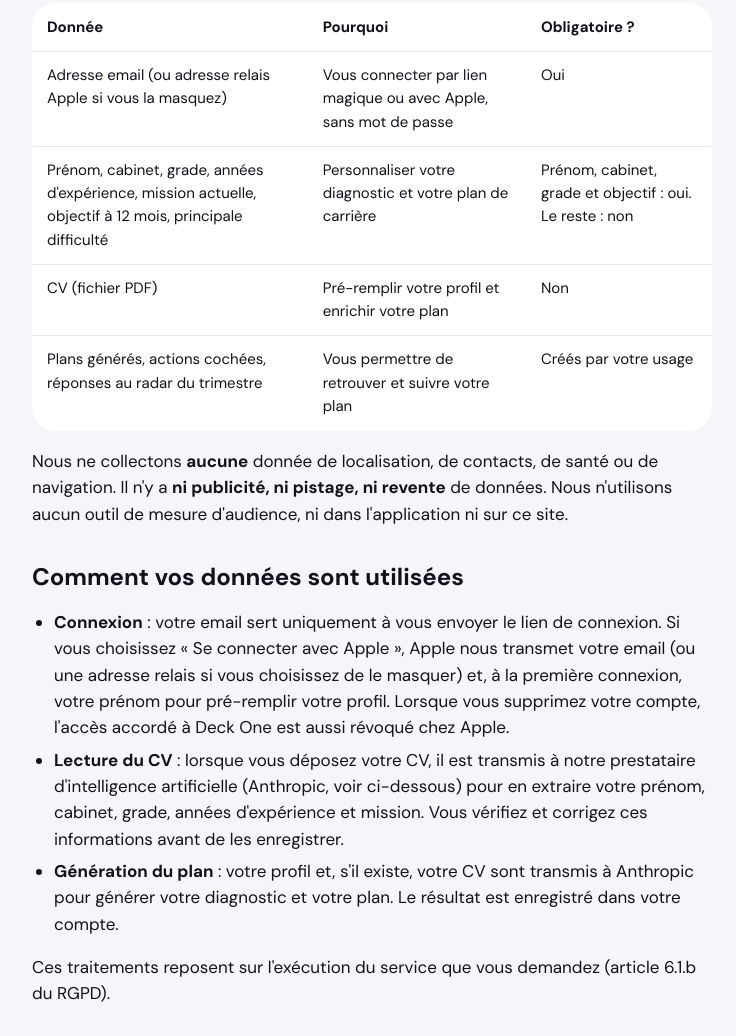
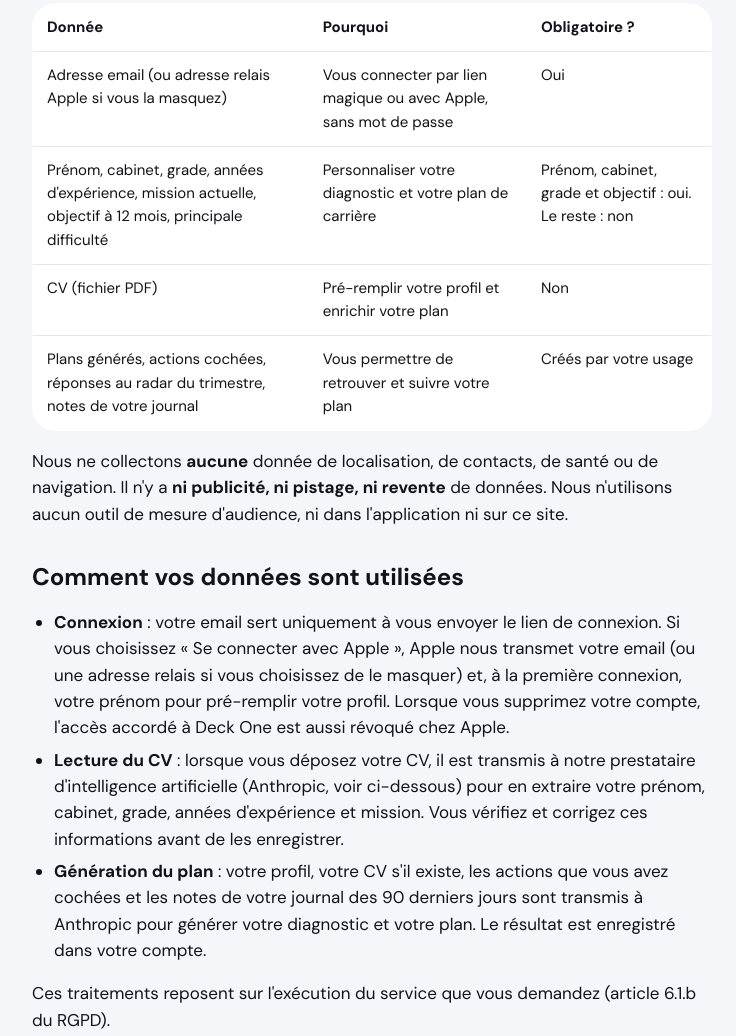
Before and after one commit to ChloeTrovoada/deckone-site, a plain HTML site: page confidentialite/index.html in a window 1280 px wide. Shown: the part 511-1547 px from the top of the page, without its empty margins (268-1004 px from the left). Drawn offline with Linux system fonts and the light colour scheme.

Commit message:
Politique : journal et actions cochées transmis pour la génération du plan
Co-Authored-By: Claude Opus 5.5 <noreply@anthropic.com>

```diff
--- a/confidentialite/index.html
+++ b/confidentialite/index.html
@@ -32,7 +32,7 @@
           <tr><td>Adresse email (ou adresse relais Apple si vous la masquez)</td><td>Vous connecter par lien magique ou avec Apple, sans mot de passe</td><td>Oui</td></tr>
           <tr><td>Prénom, cabinet, grade, années d'expérience, mission actuelle, objectif à 12 mois, principale difficulté</td><td>Personnaliser votre diagnostic et votre plan de carrière</td><td>Prénom, cabinet, grade et objectif : oui. Le reste : non</td></tr>
           <tr><td>CV (fichier PDF)</td><td>Pré-remplir votre profil et enrichir votre plan</td><td>Non</td></tr>
-          <tr><td>Plans générés, actions cochées, réponses au radar du trimestre</td><td>Vous permettre de retrouver et suivre votre plan</td><td>Créés par votre usage</td></tr>
+          <tr><td>Plans générés, actions cochées, réponses au radar du trimestre, notes de votre journal</td><td>Vous permettre de retrouver et suivre votre plan</td><td>Créés par votre usage</td></tr>
         </tbody>
       </table>
     </div>
@@ -42,7 +42,7 @@
     <ul>
       <li><strong>Connexion</strong> : votre email sert uniquement à vous envoyer le lien de connexion. Si vous choisissez « Se connecter avec Apple », Apple nous transmet votre email (ou une adresse relais si vous choisissez de le masquer) et, à la première connexion, votre prénom pour pré-remplir votre profil. Lorsque vous supprimez votre compte, l'accès accordé à Deck One est aussi révoqué chez Apple.</li>
       <li><strong>Lecture du CV</strong> : lorsque vous déposez votre CV, il est transmis à notre prestataire d'intelligence artificielle (Anthropic, voir ci-dessous) pour en extraire votre prénom, cabinet, grade, années d'expérience et mission. Vous vérifiez et corrigez ces informations avant de les enregistrer.</li>
-      <li><strong>Génération du plan</strong> : votre profil et, s'il existe, votre CV sont transmis à Anthropic pour générer votre diagnostic et votre plan. Le résultat est enregistré dans votre compte.</li>
+      <li><strong>Génération du plan</strong> : votre profil, votre CV s'il existe, les actions que vous avez cochées et les notes de votre journal des 90 derniers jours sont transmis à Anthropic pour générer votre diagnostic et votre plan. Le résultat est enregistré dans votre compte.</li>
     </ul>
     <p>Ces traitements reposent sur l'exécution du service que vous demandez (article 6.1.b du RGPD).</p>
 
@@ -55,7 +55,7 @@
     <p>Personne d'autre n'a accès à vos données.</p>
 
     <h2>Combien de temps nous les conservons</h2>
-    <p>Vos données sont conservées tant que votre compte existe. Lorsque vous supprimez votre compte, votre profil, votre CV, vos plans, vos actions cochées et vos réponses sont <strong>effacés immédiatement et définitivement</strong>.</p>
+    <p>Vos données sont conservées tant que votre compte existe. Lorsque vous supprimez votre compte, votre profil, votre CV, vos plans, vos actions cochées, vos réponses et votre journal sont <strong>effacés immédiatement et définitivement</strong>.</p>
 
     <h2>Vos droits</h2>
     <p>Vous pouvez à tout moment :</p>
```
